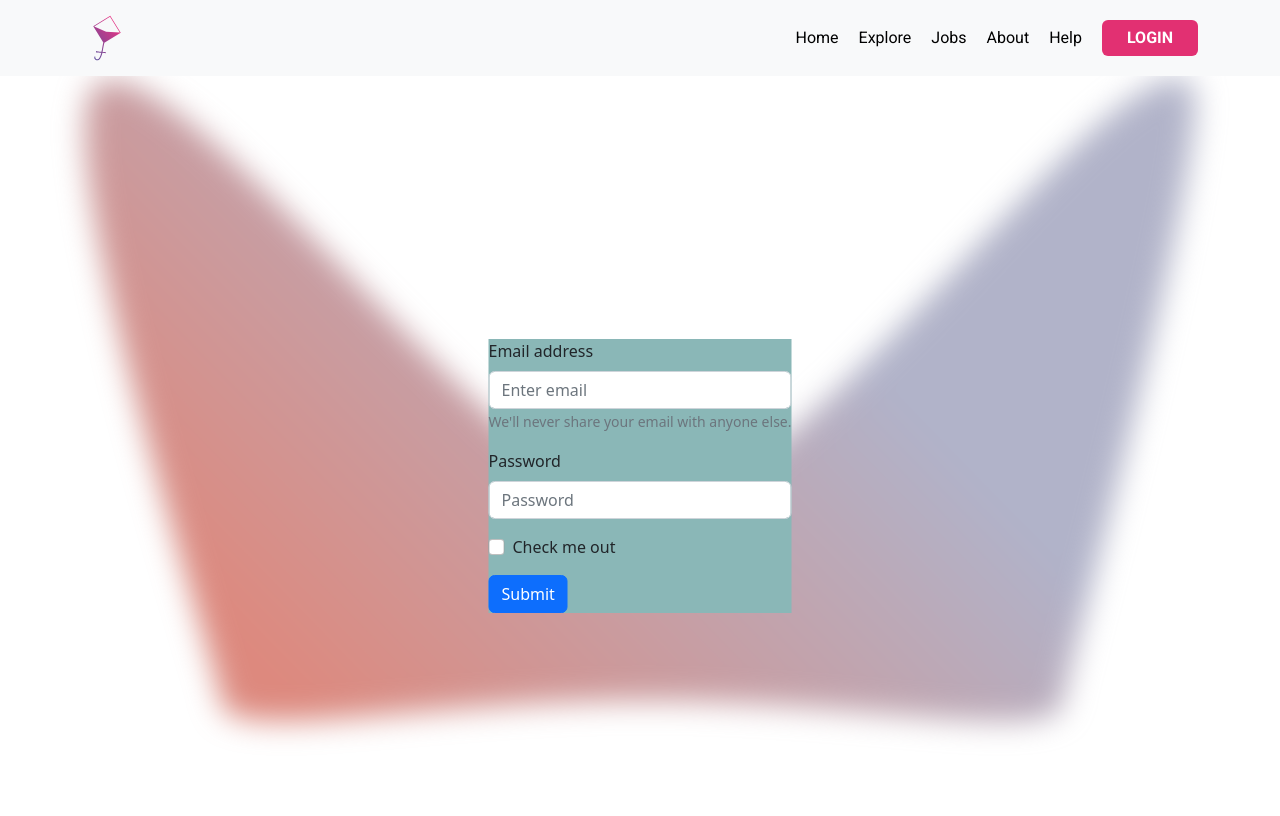
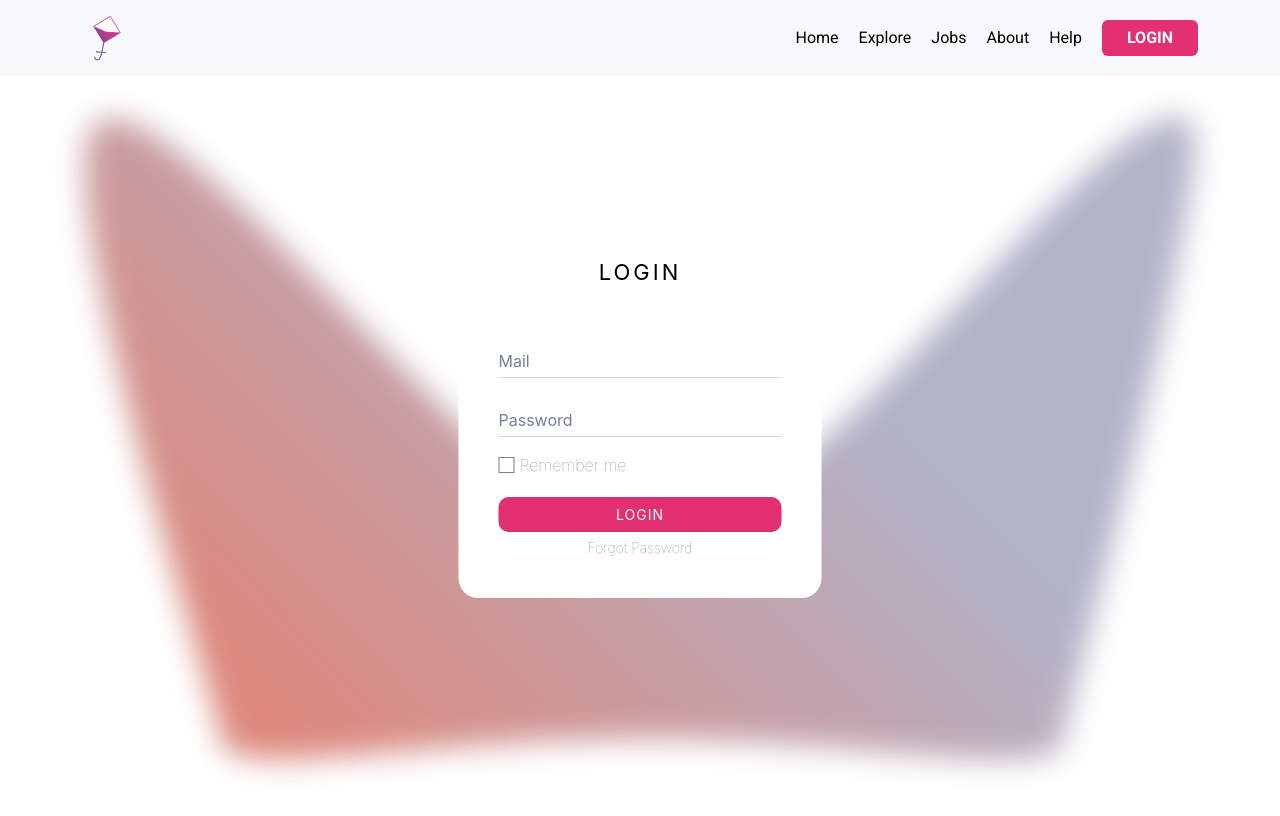
Before and after one commit to rumeysa8804/freepsiko-front, a React (Create React App) app: page /login in a window 1280 px wide. Shown: the top 816 px of the page. Built offline with nearby package versions, Linux system fonts and the light colour scheme.

Commit message:
created login page

```diff
--- a/package.json
+++ b/package.json
@@ -4,6 +4,7 @@
   "private": true,
   "dependencies": {
     "@chakra-ui/icons": "^2.0.6",
+    "@chakra-ui/input": "^2.0.6",
     "@chakra-ui/react": "^2.2.6",
     "@emotion/react": "^11.10.0",
     "@emotion/styled": "^11.10.0",
@@ -12,7 +13,8 @@
     "@testing-library/react": "^13.3.0",
     "@testing-library/user-event": "^13.5.0",
     "bootstrap": "^5.2.0",
-    "framer-motion": "^7.0.0",
+    "framer-motion": "^7.1.0",
+    "mdb-ui-kit": "^4.4.0",
     "mdbreact": "^5.2.0",
     "react": "^18.2.0",
     "react-bootstrap": "^2.5.0",
--- a/src/App.js
+++ b/src/App.js
@@ -5,9 +5,11 @@ import { theme } from './theme/Theme.js'
 import Navbar from "./components/navbar/navbar.js";
 import { Home } from "./components/home/home.js";
 import { Login } from "./components/login/Login";
+import { ChakraProvider } from '@chakra-ui/react'
 export function App() {
     return (
       <BrowserRouter>
+          <ChakraProvider>
       {/* <ThemeProvider theme={theme}> */}
       <Navbar/>
       <Routes>
@@ -16,6 +18,8 @@ export function App() {
         {/* <Route  exact path="/about" element={} /> */}
       </Routes>
       {/* </ThemeProvider> */}
+      </ChakraProvider>
       </BrowserRouter>
+
     );
   }
--- a/src/components/login/Login.js
+++ b/src/components/login/Login.js
@@ -1,5 +1,7 @@
 import Button from "react-bootstrap/Button";
 import Form from "react-bootstrap/Form";
+import { MDBInput } from "mdbreact";
+import { Input } from "@chakra-ui/react";
 import login_bg from "../../img/login_bg.svg";
 import styles from "../login/login.module.css";
 let bgStyle = {
@@ -8,30 +10,62 @@ let bgStyle = {
 export function Login() {
   return (
     <>
-    <div className={styles.login_container}>
-      <div style={bgStyle} className={styles.login_bg}></div>
-      <Form className={styles.form_container}>
-        <div className={styles.form_container_2}>
-          <Form.Group className="mb-3" controlId="formBasicEmail">
-            <Form.Label>Email address</Form.Label>
-            <Form.Control type="email" placeholder="Enter email" />
-            <Form.Text className="text-muted">
-              We'll never share your email with anyone else.
-            </Form.Text>
-          </Form.Group>
+      <div className={styles.login_container}>
+        <div style={bgStyle} className={styles.login_bg}></div>
+        <div className={styles.form_container}>
+          <div lg={8} md={7} sm={6} xs={12} className={styles.form_container_2}>
+            <div className={styles.login_title}>Login</div>
+            <input
+              className={styles.login_input}
+              variant="flushed"
+              placeholder="Mail"
+            />
+            <div className={styles.login_input_label}></div>
+            <div className={styles.login_second_input}></div>
+            <input
+              className={styles.login_input}
+              variant="flushed"
+              placeholder="Password"
+            />
+            <div className={styles.login_input_label}></div>
 
-          <Form.Group className="mb-3" controlId="formBasicPassword">
-            <Form.Label>Password</Form.Label>
-            <Form.Control type="password" placeholder="Password" />
-          </Form.Group>
-          <Form.Group className="mb-3" controlId="formBasicCheckbox">
-            <Form.Check type="checkbox" label="Check me out" />
-          </Form.Group>
-          <Button variant="primary" type="submit">
-            Submit
-          </Button>
+            <Form>
+              {["checkbox"].map((type) => (
+                <div key={type} className="mb-3">
+                  <Form.Check
+                    className={styles.login_checkbox_container}
+                    type={type}
+                    id={`check-api-${type}`}
+                  >
+                    <Form.Check.Input
+                      className={styles.login_checkbox_button}
+                      type={type}
+                      isValid
+                    />
+                    <div className={styles.login_checkbox_button_text}>
+                      <Form.Check.Label>Remember me</Form.Check.Label>
+                    </div>
+                  </Form.Check>
+                </div>
+              ))}
+            </Form>
+
+            <div
+              className={styles.login_button}
+              variant="primary"
+              type="submit"
+            >
+              login
+            </div>
+            <div
+              className={styles.login_button_forgot}
+              variant="primary"
+              type="submit"
+            >
+              Forgot Password
+            </div>
+          </div>
         </div>
-      </Form>
       </div>
     </>
   );
--- a/src/components/login/login.module.css
+++ b/src/components/login/login.module.css
@@ -1,24 +1,26 @@
-.login_container{
+/* @import '~mdb-ui-kit/css/mdb.min.css'; */
+
+.login_container {
   position: relative;
 }
-.login_bg{
-    position: relative;
-    top: -76px;
+.login_bg {
+  /* background-image: url("https://mdbootstrap.com/img/Photos/Horizontal/Nature/full page/img(20).webp"); */
+  /* position: relative; */
+  /* top: 0; */
   background-image: url(../../img/login_bg.svg);
   filter: blur(15px);
-    height: 100vh;
+  height: calc(100vh - 76px);
   background-position: center;
   background-repeat: no-repeat;
   background-size: cover;
-    z-index: -4;
+  z-index: -999;
 }
-.form_container{
-
+.form_container {
+  box-sizing: border-box;
 
   /* display: flex;
     justify-content: space-between;
     align-items: center; */
-    background-color: rgb(16, 110, 110);
   /* background-position: center;
     background-repeat: no-repeat;
     background-size: cover; */
@@ -28,20 +30,120 @@
   /* transform: translate(0%, -2%); */
   /* position: relative;  */
   /* height: 100vh; */
+  /* width: 100%; */
+  /* height: 100vh; */
 }
-.form_container_2{
+.form_container_2 {
   /* width: 100vh; */
-    background-color: rgb(138, 183, 183);
+  background-color: rgb(255, 255, 255);
   /* display: flex;
     flex-direction: column;
     justify-content: space-between;
     align-items: center; */
   position: absolute;
+  box-sizing: border-box;
+
+  min-width: 363px;
   /* margin: auto; */
   /* width: 35%; */
-    top: 50%;
-
+  top: 45%;
+  border-radius: 20px;
   left: 50%;
   transform: translate(-50%, -50%);
+  padding: 40px;
   /* margin: auto; */
 }
+
+.login_title {
+  font-size: 22px;
+  letter-spacing: 3px;
+  text-align: center;
+  text-transform: uppercase;
+  margin: 10px 0 60px 0;
+  color: rgb(0, 0, 0);
+}
+
+.login_input {
+  border: 0;
+  height: 24px;
+  box-sizing: border-box;
+  width: 100%;
+  margin-bottom: 4px;
+  padding: 10px 0;
+  transition: all 1s;
+  outline: none !important;
+}
+.login_input + div {
+  transition: all 0.5s;
+  border-bottom: 1px solid #d3d3d3;
+  /* margin-bottom: 30px; */
+}
+.login_second_input {
+  margin-bottom: 30px;
+}
+.login_input:focus + div {
+  border-bottom: 1px solid #e23072;
+  transition: all 0.5s;
+}
+/* .login_input:focus {
+    outline: none !important;
+    border-bottom: 1px solid #E23072;
+    transition: all 1s;
+} */
+.login_checkbox_container {
+  display: flex;
+  margin-bottom: 20px;
+  margin-top: 16px;
+}
+.login_checkbox_button[type="checkbox"] {
+  border: 1px solid #718096;
+  padding: 7px;
+  border-radius: 0;
+  transition: all 0.5s;
+}
+.login_checkbox_button:checked[type="checkbox"] {
+  border: 1px solid #e23072;
+
+  background-color: #e23072;
+  border-radius: 0;
+  box-shadow: 0;
+}
+.login_checkbox_button_text {
+  color: #718096;
+  margin-left: 5px;
+  font-weight: 100;
+}
+.login_button {
+  width: 100%;
+  background-color: #e23072;
+  border: 0;
+  text-transform: uppercase;
+  padding: 7px 0;
+  border-radius: 10px;
+  font-size: 14px;
+  text-align: center;
+  letter-spacing: 1px;
+  color: white;
+}
+.login_button_forgot {
+  color: #718096;
+  width: 100%;
+  background-color: transparent;
+  border: 0;
+  font-weight: 100;
+  text-align: center;
+  font-size: 14px;
+  margin-top: 5px;
+}
+@media only screen and (max-width: 576px) {
+  .form_container_2 {
+    min-width: 323px;
+  }
+}
+
+@media only screen and (max-width: 400px) {
+  .form_container_2 {
+    padding: 20px;
+    min-width: 80%;
+  }
+}
--- a/src/components/navbar/navbar.module.css
+++ b/src/components/navbar/navbar.module.css
@@ -10,6 +10,7 @@
 }
 .navbar_container {
   font-family: "Roboto", sans-serif;
+  z-index: 999;
 }
 .navbar_link{
   text-decoration: none;
@@ -18,7 +19,7 @@
   font-family: "Roboto", sans-serif;
   text-decoration: dashed;
   color: rgb(0, 0, 0);
-  padding: 0 10px;
+  margin: 10px 10px;
 }
 .navbar_logo_img{
   width: 50px;
--- a/src/theme/Theme.js
+++ b/src/theme/Theme.js
@@ -1,5 +1,7 @@
-import { createTheme } from '@mui/material/styles';
-export const theme = createTheme({
+import { extendTheme } from "@chakra-ui/react"
+
+// 2. Call `extendTheme` and pass your custom values
+const theme = extendTheme({
   palette: {
     blue: {
       main: "#0044FF",
@@ -14,4 +16,4 @@ export const theme = createTheme({
       main: "#fff"
     }
   },
-});
+})
```
Also changed, not shown: 1 other file (tests, documents, lock files or other folders). Lines whose indentation alone changed are shown as unchanged.
